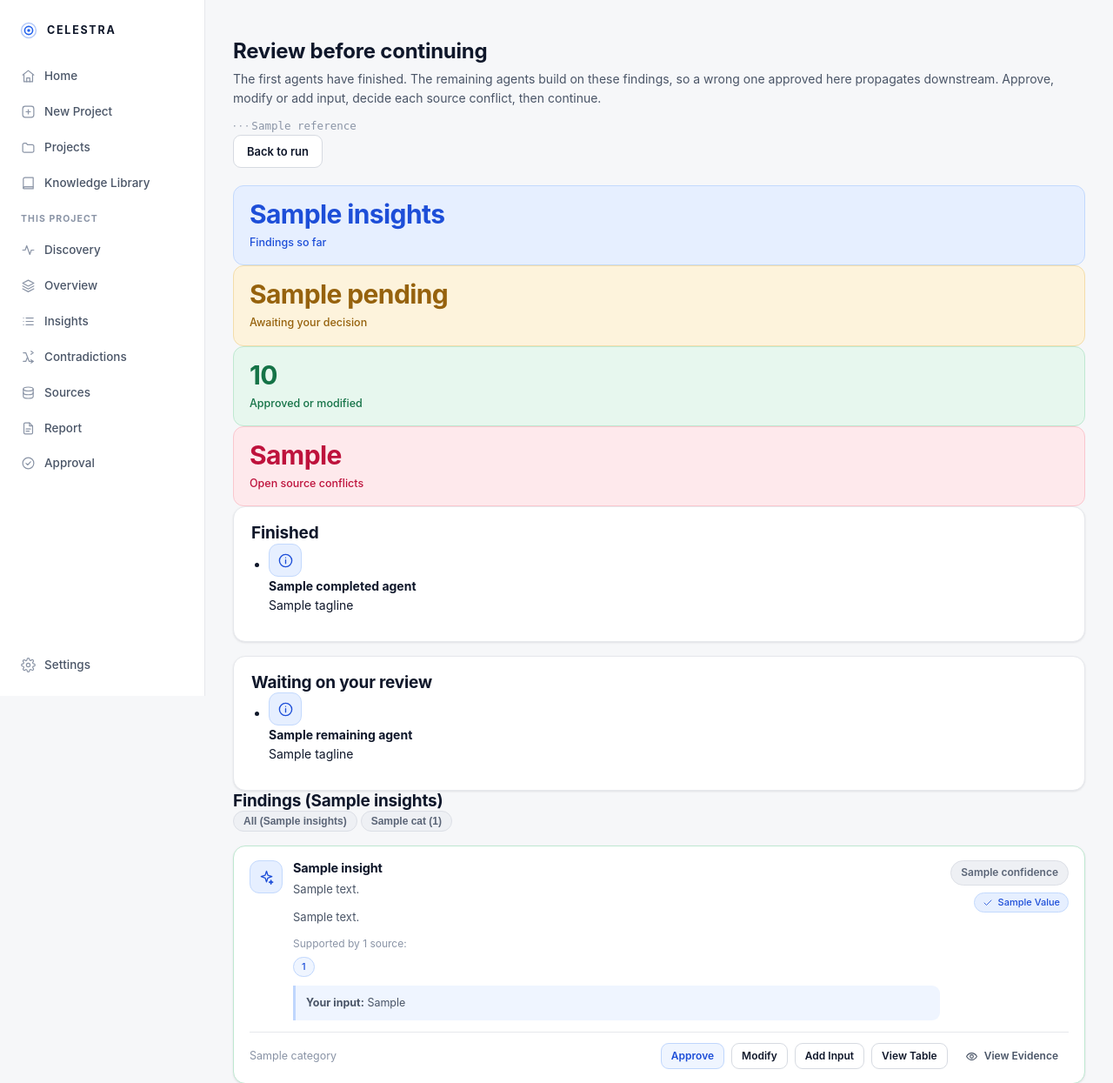
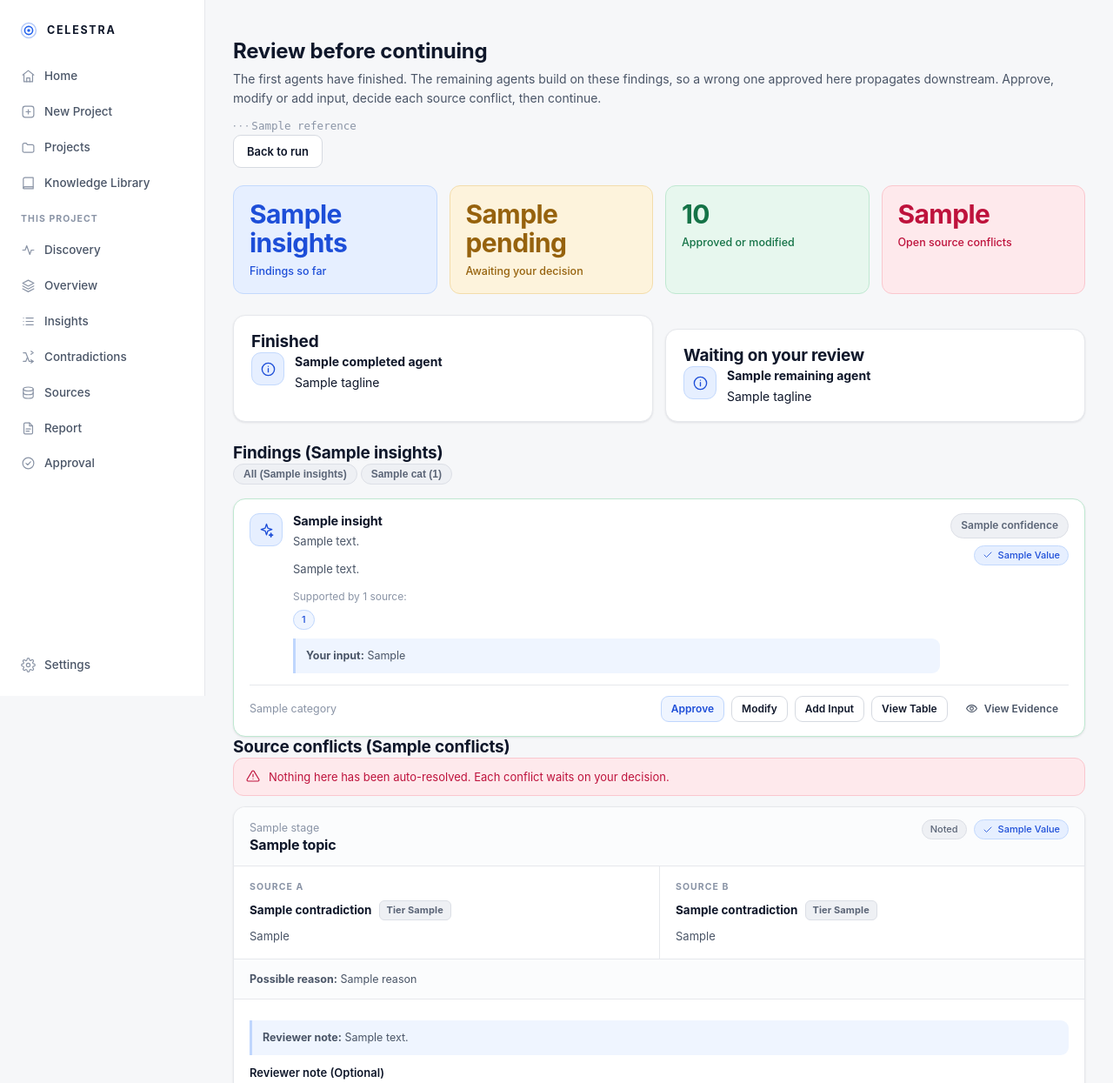
Before and after one commit to tomayu157-a11y/lot_claims_desk, a FastAPI app: template celestra/templates/review.html in a window 1280 px wide. Shown: the top 1245 px of the page at 87% size. Run offline with FastAPI, Linux system fonts and the light colour scheme; the template is opened without the code that fills it: most values are stand-ins (such as "Sample title", 1, 10 or a date in 2020); some libraries are stand-ins or nearby versions.

Commit message:
fix(ui): review page layout, and a footnote printed twice in the table dialog
The review gate page used grid classes the stylesheet does not define, so its
count tiles and agent cards stacked vertically instead of laying out like the
overview. It now uses the same tile-row and two-column classes as the rest of
the app, and the agent roster has its own small rule.

The table snapshot dialog rendered each table's footnote twice, once from the
table macro and once from the dialog itself. The dialog's copy is removed.

Co-Authored-By: Claude Fable 5.1 <noreply@anthropic.com>
Claude-Session: https://claude.ai/code/session_018N2fUixgU2ehSn8J6KauMj

```diff
--- a/celestra/static/css/app.css
+++ b/celestra/static/css/app.css
@@ -1075,3 +1075,8 @@ ul.checks .ic { flex: 0 0 auto; margin-top: 2px; color: var(--ok); }
 
 /* Wide dialog for table snapshots: report tables need the room. */
 .modal.modal-wide { width: min(1100px, 96vw); max-width: none; }
+
+/* Agent roster on the review gate page. */
+.agent-list { list-style: none; margin: 0; padding: 0; display: grid; gap: 12px; }
+.agent-list li { display: flex; align-items: flex-start; gap: 12px; }
+.agent-list li .sub { margin: 2px 0 0; }
--- a/celestra/templates/partials/insight_table.html
+++ b/celestra/templates/partials/insight_table.html
@@ -30,7 +30,6 @@
       {% if tables %}
         {% for table in tables %}
           {{ data_table(table) }}
-          {% if table.footnote %}<p class="table-footnote">{{ table.footnote }}</p>{% endif %}
         {% endfor %}
       {% else %}
         <p><strong>No table has been built for this finding yet.</strong></p>
--- a/celestra/templates/review.html
+++ b/celestra/templates/review.html
@@ -31,14 +31,14 @@
   </div>
 </div>
 
-<div class="tiles">
+<div class="stats mb-3">
   {{ stat_tile(counts.insights, 'Findings so far', 'blue') }}
   {{ stat_tile(counts.pending, 'Awaiting your decision', 'amber') }}
   {{ stat_tile(counts.approved + counts.modified, 'Approved or modified', 'green') }}
   {{ stat_tile(counts.conflicts_open, 'Open source conflicts', 'rose') }}
 </div>
 
-<div class="two-col">
+<div class="grid grid-2 mb-3">
   <section class="card">
     <div class="card-body">
       <h2>Finished</h2>
```
